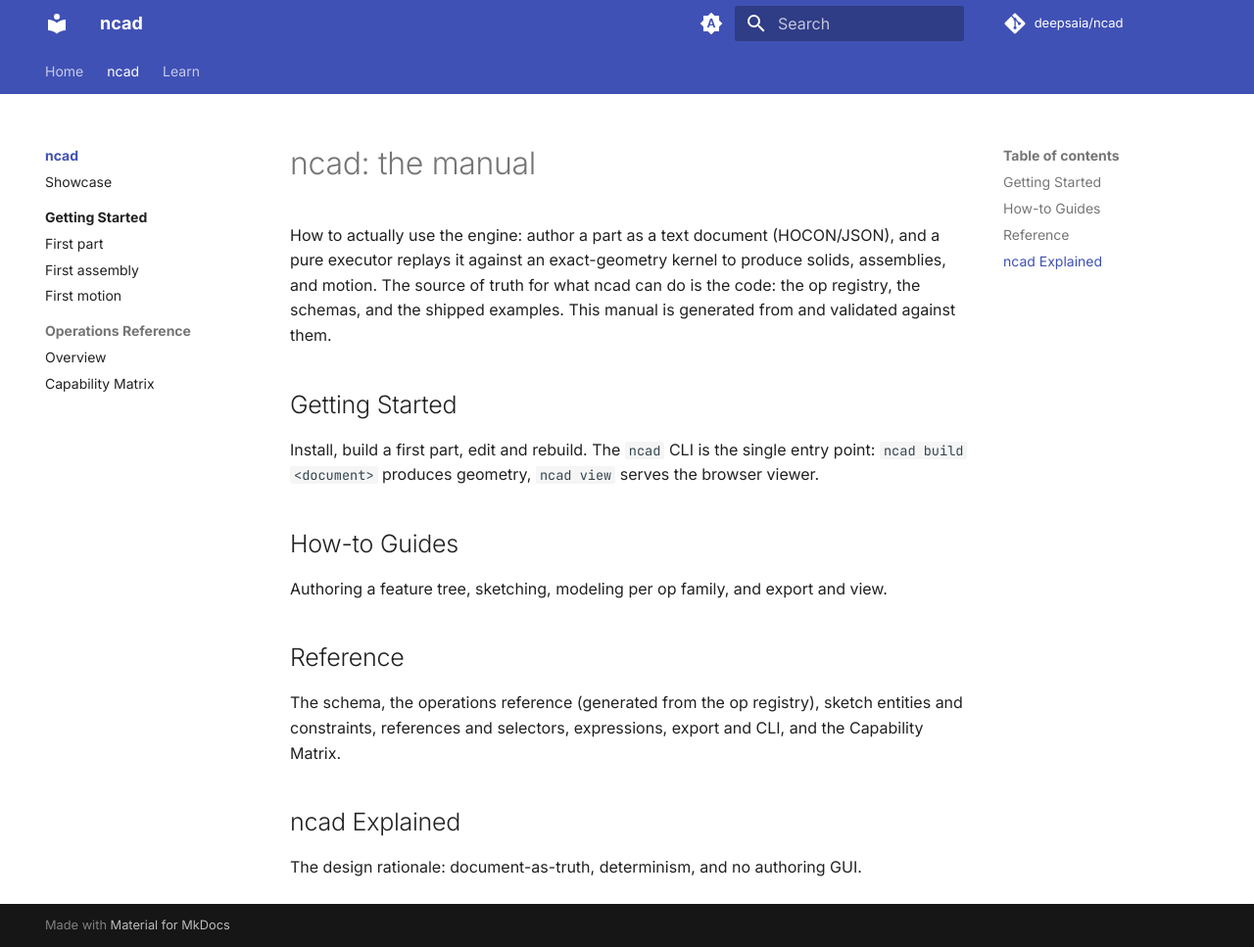
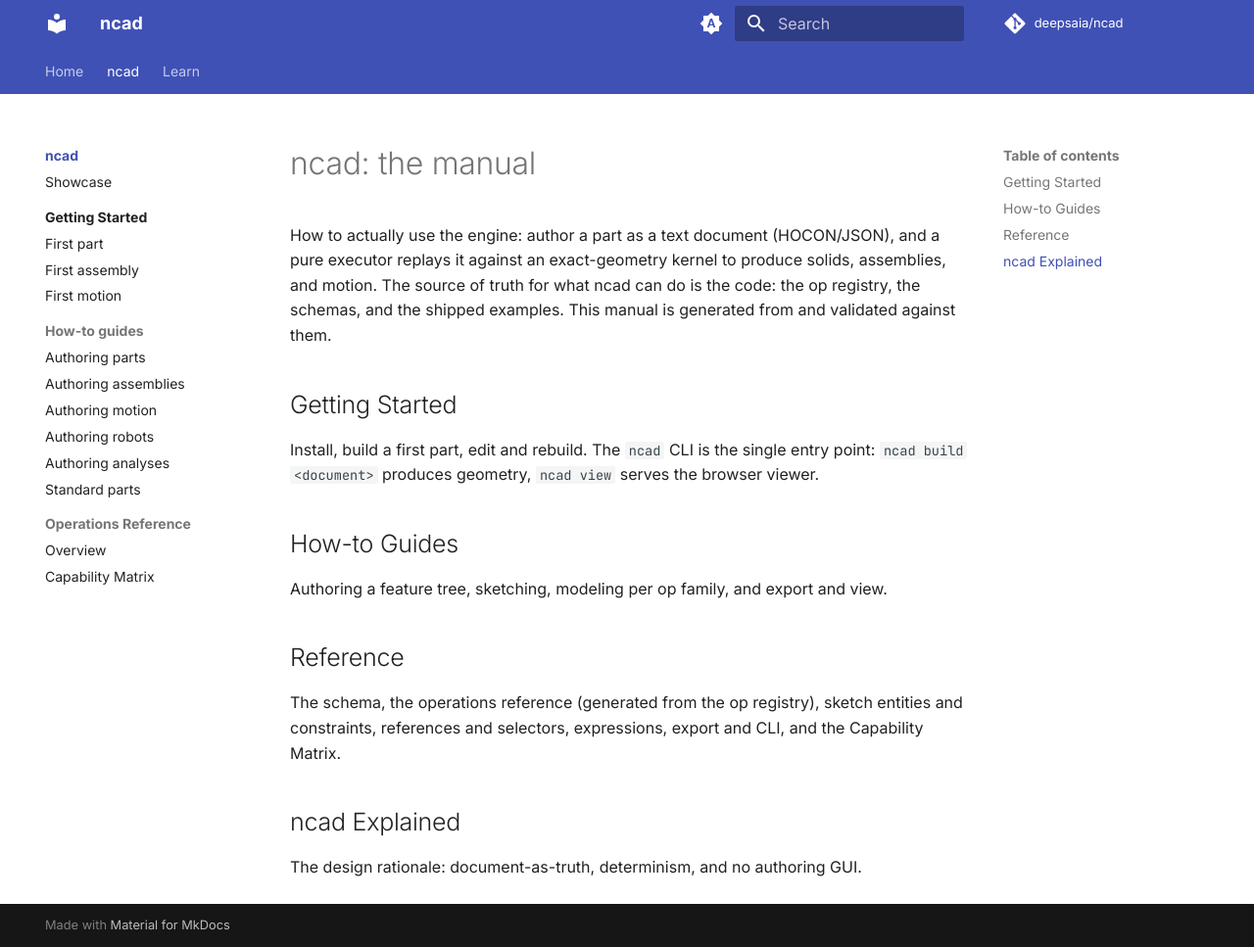
Before and after one commit to deepsaia/ncad, an MkDocs documentation site: the page built from docs_site/ncad/index.md, in a window 1280 px wide and 967 px high. Shown: the whole window at 98% size. Built offline with MkDocs 1.6.1 and Material for MkDocs 9.7.7, drawn with Linux system fonts in a browser that asks for light colours; comment, search, counter and statistics services are not loaded.

Commit message:
docs: nav for authoring guides

```diff
--- a/mkdocs.yml
+++ b/mkdocs.yml
@@ -106,6 +106,13 @@
           - First part: ncad/getting-started/first-part.md
           - First assembly: ncad/getting-started/first-assembly.md
           - First motion: ncad/getting-started/first-motion.md
+      - How-to guides:
+          - Authoring parts: ncad/guides/authoring-parts.md
+          - Authoring assemblies: ncad/guides/authoring-assemblies.md
+          - Authoring motion: ncad/guides/authoring-motion.md
+          - Authoring robots: ncad/guides/authoring-robots.md
+          - Authoring analyses: ncad/guides/authoring-analyses.md
+          - Standard parts: ncad/guides/standard-parts.md
       # Operations Reference children are generated + categorized from the op registry by
       # docs_hooks.py (on_config); this placeholder is replaced at build time.
       - Operations Reference:
```
